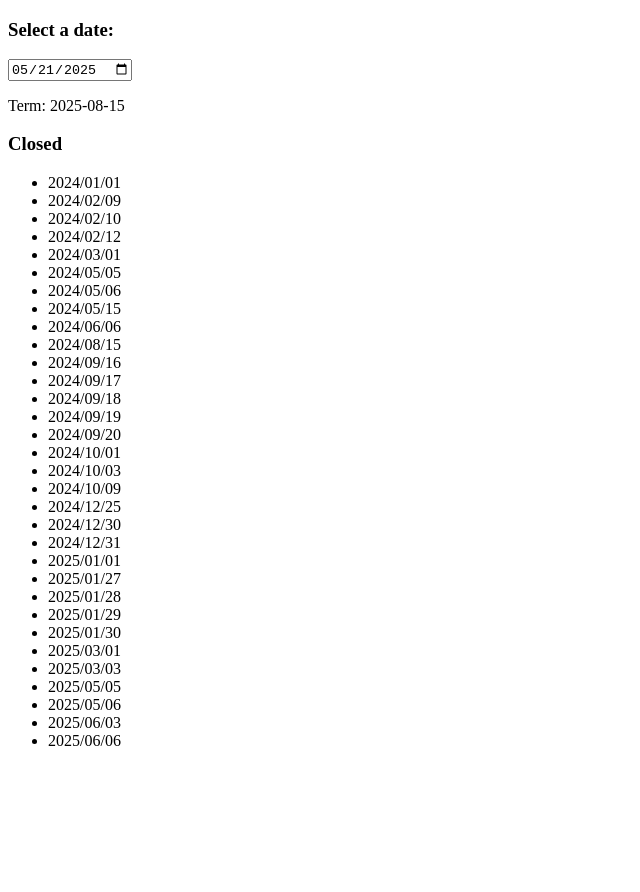
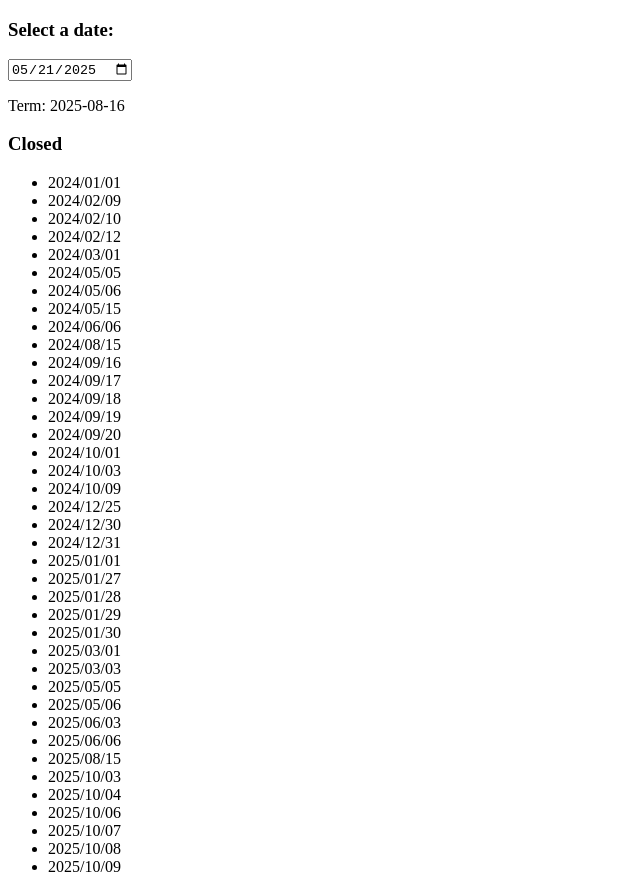
Before and after one commit to summerydev/termcalculator, a React (Create React App) app: page / in a window 1280 px wide. Shown: the whole page, without its empty margins (0-640 px from the left). Before the commit the page ends 800 px from the top, so only its background shows below. Built offline with nearby package versions, Linux system fonts and the light colour scheme.

Commit message:
fix holidays

```diff
--- a/src/DateCalculator.js
+++ b/src/DateCalculator.js
@@ -30,8 +30,16 @@ const holidays = [
   "2025/03/01",
   "2025/03/03",
   "2025/05/05",
-  "2025/05/06","2025/06/03",
+  "2025/05/06",
+  "2025/06/03",
   "2025/06/06",
+  "2025/08/15",
+  "2025/10/03",
+  "2025/10/04",
+  "2025/10/06",
+  "2025/10/07",
+  "2025/10/08",
+  "2025/10/09",
 ];
 
 const clearTime = (date) =>
```
